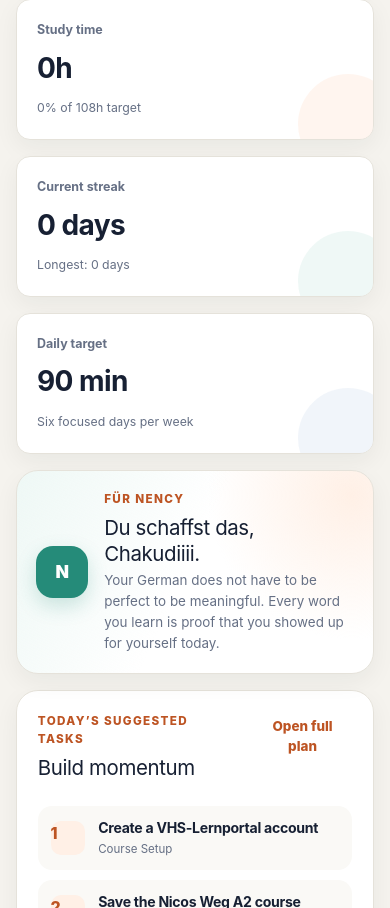
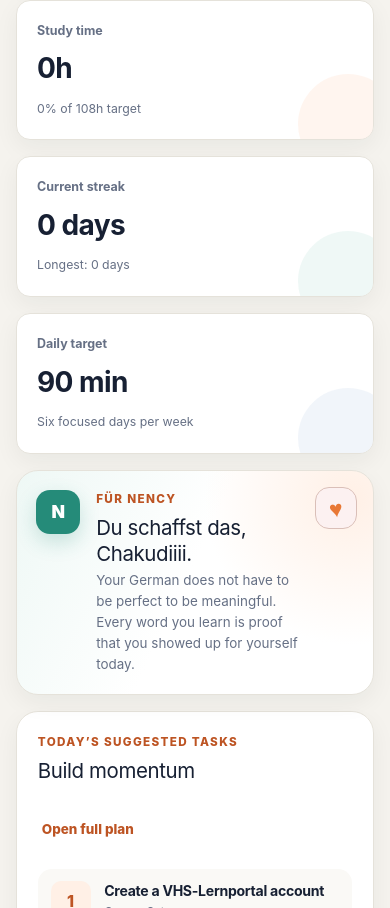
Before and after one commit to Kenil-Sutariya/german-a2, a Next.js app: page / in a window 390 px wide. Shown: the part 1092-2000 px from the top of the page. Built offline with nearby package versions, Linux system fonts and the light colour scheme.

Commit message:
Polish responsive UI and add heart celebration

```diff
--- a/app/GermanTrackerApp.tsx
+++ b/app/GermanTrackerApp.tsx
@@ -42,6 +42,15 @@ const MOTIVATIONS = [
   "Ein Schritt nach dem anderen—you’ve got this, Nency.",
 ];
 
+const HEART_PARTICLES = Array.from({ length: 36 }, (_, index) => ({
+  left: 4 + ((index * 29) % 93),
+  top: 4 + ((index * 47) % 88),
+  size: 15 + ((index * 7) % 24),
+  delay: (index * 43) % 430,
+  drift: -36 + ((index * 19) % 73),
+  rotation: -32 + ((index * 23) % 65),
+}));
+
 interface LearningNotification {
   id: string;
   title: string;
@@ -201,6 +210,7 @@ function Dashboard({
   onContinue: () => void;
   onLogTime: () => void;
 }) {
+  const [heartBurstId, setHeartBurstId] = useState(0);
   const snapshot = getProgressSnapshot(progress);
   const currentProgress = getModuleProgress(snapshot.currentModule, progress);
   const todayTasks = snapshot.currentModule.tasks
@@ -214,6 +224,12 @@ function Dashboard({
     milestones.at(-1)!;
   const motivation =
     MOTIVATIONS[new Date().getDate() % MOTIVATIONS.length];
+
+  useEffect(() => {
+    if (!heartBurstId) return;
+    const timer = window.setTimeout(() => setHeartBurstId(0), 1900);
+    return () => window.clearTimeout(timer);
+  }, [heartBurstId]);
 
   return (
     <div className="view">
@@ -314,10 +330,43 @@ function Dashboard({
             you learn is proof that you showed up for yourself today.
           </p>
         </div>
-        <span className="personal-note__heart" aria-hidden="true">
-          ♡
-        </span>
+        <button
+          className={`personal-note__heart ${heartBurstId ? "is-celebrating" : ""}`}
+          type="button"
+          aria-label="Send Nency a shower of hearts"
+          onClick={() => setHeartBurstId((value) => value + 1)}
+        >
+          <span aria-hidden="true">♥</span>
+        </button>
       </section>
+
+      {heartBurstId > 0 && (
+        <div
+          className="heart-burst"
+          key={heartBurstId}
+          aria-hidden="true"
+          data-testid="heart-burst"
+        >
+          {HEART_PARTICLES.map((particle, index) => (
+            <span
+              className="heart-burst__particle"
+              key={index}
+              style={
+                {
+                  "--heart-left": `${particle.left}%`,
+                  "--heart-top": `${particle.top}%`,
+                  "--heart-size": `${particle.size}px`,
+                  "--heart-delay": `${particle.delay}ms`,
+                  "--heart-drift": `${particle.drift}px`,
+                  "--heart-rotation": `${particle.rotation}deg`,
+                } as React.CSSProperties
+              }
+            >
+              ♥
+            </span>
+          ))}
+        </div>
+      )}
 
       <section className="dashboard-lower">
         <article className="card today-card">
--- a/app/globals.css
+++ b/app/globals.css
@@ -435,9 +435,14 @@ h3 {
 
 .card-heading {
   display: flex;
+  flex-wrap: wrap;
   align-items: flex-start;
   justify-content: space-between;
   gap: 1rem;
+}
+
+.card-heading > * {
+  min-width: 0;
 }
 
 .button {
@@ -777,11 +782,82 @@ h3 {
 }
 
 .personal-note__heart {
+  display: grid;
+  width: 48px;
+  height: 48px;
+  place-items: center;
+  border: 1px solid color-mix(in srgb, var(--danger) 22%, var(--border));
+  border-radius: 16px;
+  background: color-mix(in srgb, var(--danger-soft) 72%, var(--surface));
   color: var(--orange);
+  cursor: pointer;
   font-family: Georgia, serif;
-  font-size: 2.5rem;
+  font-size: 1.75rem;
   line-height: 1;
-  transform: rotate(-8deg);
+  transition:
+    color 160ms ease,
+    transform 160ms ease,
+    background-color 160ms ease,
+    box-shadow 160ms ease;
+}
+
+.personal-note__heart span {
+  transform: translateY(1px) rotate(-8deg);
+}
+
+.personal-note__heart:hover,
+.personal-note__heart.is-celebrating {
+  background: var(--danger);
+  box-shadow: 0 10px 24px color-mix(in srgb, var(--danger) 28%, transparent);
+  color: white;
+  transform: translateY(-2px) scale(1.05);
+}
+
+.personal-note__heart:active {
+  transform: scale(0.94);
+}
+
+.heart-burst {
+  position: fixed;
+  z-index: 200;
+  inset: 0;
+  overflow: hidden;
+  pointer-events: none;
+}
+
+.heart-burst__particle {
+  position: absolute;
+  top: var(--heart-top);
+  left: var(--heart-left);
+  color: #e5343f;
+  font-family: Georgia, serif;
+  font-size: var(--heart-size);
+  line-height: 1;
+  opacity: 0;
+  filter: drop-shadow(0 4px 5px rgba(146, 12, 26, 0.2));
+  transform: translate(-50%, 22px) rotate(var(--heart-rotation)) scale(0.25);
+  animation: heart-shower 1.35s cubic-bezier(0.18, 0.76, 0.32, 1) var(--heart-delay)
+    both;
+}
+
+@keyframes heart-shower {
+  12% {
+    opacity: 1;
+    transform: translate(-50%, 0) rotate(var(--heart-rotation)) scale(1.08);
+  }
+
+  62% {
+    opacity: 0.96;
+  }
+
+  100% {
+    opacity: 0;
+    transform: translate(
+        calc(-50% + var(--heart-drift)),
+        -120px
+      )
+      rotate(calc(var(--heart-rotation) + 26deg)) scale(0.72);
+  }
 }
 
 .dashboard-lower {
@@ -803,8 +879,9 @@ h3 {
 }
 
 .suggested-task {
-  display: flex;
+  display: grid;
   min-height: 64px;
+  grid-template-columns: 40px minmax(0, 1fr);
   align-items: center;
   gap: 0.85rem;
   padding: 0.7rem 0.8rem;
@@ -814,27 +891,30 @@ h3 {
 
 .suggested-task__number {
   display: grid;
-  width: 34px;
-  height: 34px;
-  flex: 0 0 auto;
+  width: 40px;
+  height: 40px;
   place-items: center;
   border-radius: 10px;
   background: var(--orange-soft);
   color: var(--orange-dark);
+  font-size: 1rem;
   font-weight: 850;
+  line-height: 1;
+  text-align: center;
 }
 
 .suggested-task div {
   min-width: 0;
 }
 
-.suggested-task strong,
-.suggested-task span {
+.suggested-task div strong,
+.suggested-task div span {
   display: block;
 }
 
 .suggested-task strong {
   font-size: 0.88rem;
+  overflow-wrap: anywhere;
 }
 
 .suggested-task div span {
@@ -2562,7 +2642,10 @@ select {
 
 @media (max-width: 639px) {
   .topbar {
+    min-height: 54px;
+    flex-wrap: wrap;
     gap: 0.55rem;
+    padding-inline: 0.75rem;
   }
 
   .notification-panel {
@@ -2587,11 +2670,26 @@ select {
   }
 
   .personal-note {
+    align-items: start;
     grid-template-columns: auto minmax(0, 1fr);
+    padding-right: 4.5rem;
   }
 
   .personal-note__heart {
-    display: none;
+    position: absolute;
+    top: 1rem;
+    right: 1rem;
+    display: grid;
+    width: 42px;
+    height: 42px;
+    border-radius: 14px;
+    font-size: 1.45rem;
+  }
+
+  .personal-note__mark {
+    width: 44px;
+    height: 44px;
+    border-radius: 14px;
   }
 
   .module-summary {
@@ -2611,6 +2709,16 @@ select {
   .setting-field {
     grid-template-columns: 1fr;
     gap: 0.45rem;
+  }
+
+  .activity-row {
+    grid-template-columns: 58px minmax(0, 1fr) 34px;
+    gap: 0.55rem;
+    padding-inline: 0.65rem;
+  }
+
+  .activity-check {
+    width: 30px;
   }
 
   .hours-comparison__visual {
@@ -2635,4 +2743,8 @@ select {
     animation-duration: 0.01ms !important;
     animation-iteration-count: 1 !important;
   }
-}
+
+  .heart-burst {
+    display: none;
+  }
+}
```
